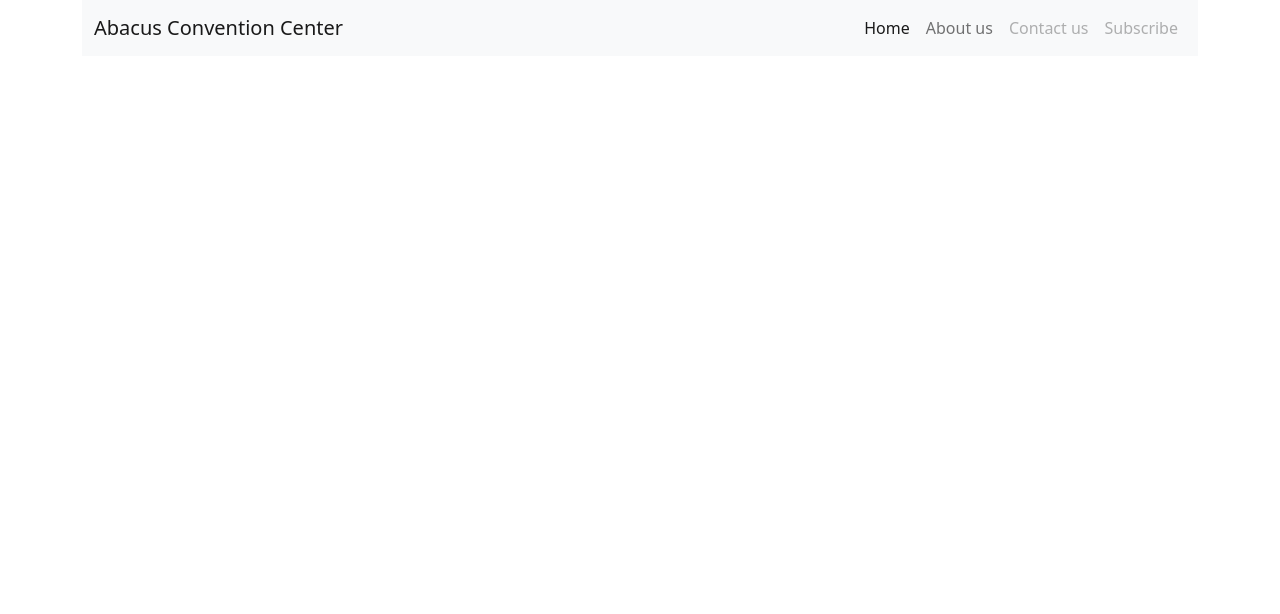
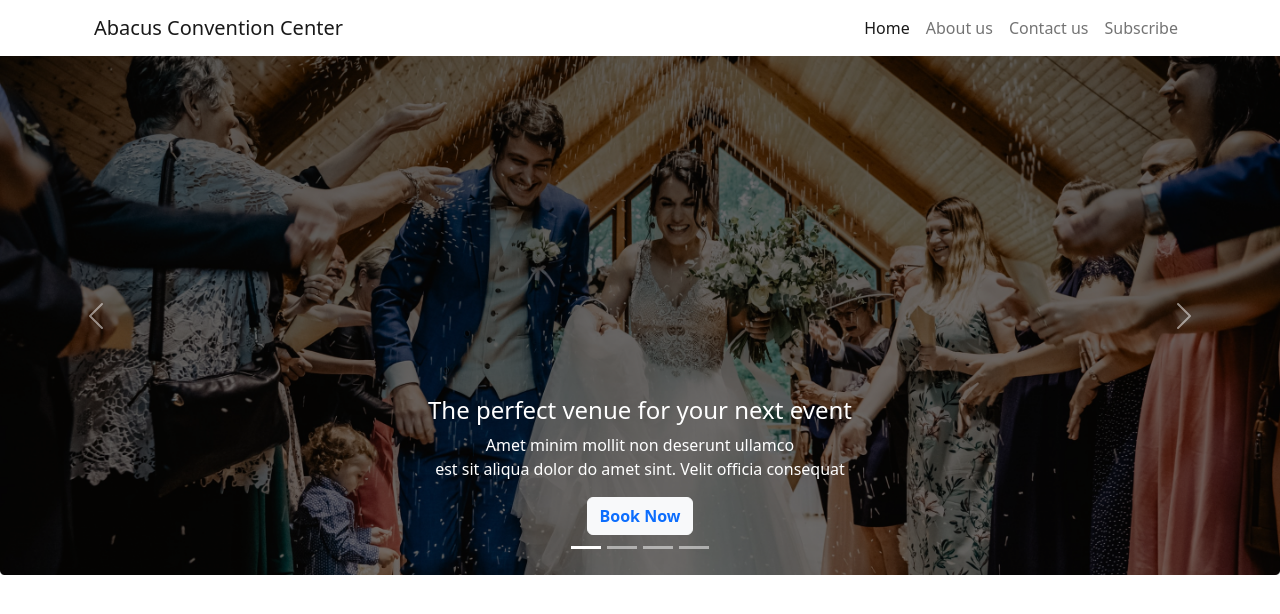
Before and after one commit to HmSani6699/convention-center, a plain HTML site: page index.html in a window 1280 px wide. Drawn offline with nearby package versions, Linux system fonts and the light colour scheme.

Commit message:
add the header part

```diff
--- a/index.html
+++ b/index.html
@@ -22,8 +22,7 @@
     <header>
         <section class="container">
             <!-- start nav -->
-            <nav
-                class="navbar navbar-expand-lg bg-light">
+            <nav class="navbar navbar-expand-lg">
                 <div class="container-fluid">
                     <a class="navbar-brand"
                         href="#">Abacus Convention
@@ -47,24 +46,134 @@
                                     aria-current="page"
                                     href="#">Home</a>
                             </li>
-                            <li class="nav-item">
+                            <li
+                                class="nav-item active">
                                 <a class="nav-link"
                                     href="#">About
                                     us</a>
                             </li>
-                            <li class="nav-item">
+                            <li
+                                class="nav-item active">
                                 <a
-                                    class="nav-link disabled">Contact
+                                    class="nav-link ">Contact
                                     us</a>
                             </li>
-                            <li class="nav-item">
+                            <li
+                                class="nav-item active">
                                 <a
-                                    class="nav-link disabled">Subscribe</a>
+                                    class="nav-link ">Subscribe</a>
                             </li>
                         </ul>
                     </div>
                 </div>
             </nav>
+        </section>
+        <!-- main content section-->
+        <section>
+            <div id="carouselExampleCaptions"
+                class="carousel slide"
+                data-bs-ride="false">
+                <div class="carousel-indicators">
+                    <button type="button"
+                        data-bs-target="#carouselExampleCaptions"
+                        data-bs-slide-to="0"
+                        class="active"
+                        aria-current="true"
+                        aria-label="Slide 1"></button>
+                    <button type="button"
+                        data-bs-target="#carouselExampleCaptions"
+                        data-bs-slide-to="1"
+                        aria-label="Slide 2"></button>
+                    <button type="button"
+                        data-bs-target="#carouselExampleCaptions"
+                        data-bs-slide-to="2"
+                        aria-label="Slide 3"></button>
+                    <button type="button"
+                        data-bs-target="#carouselExampleCaptions"
+                        data-bs-slide-to="3"
+                        aria-label="Slide 4"></button>
+                </div>
+                <div class="carousel-inner">
+                    <div
+                        class="carousel-item active">
+                        <img src="images/banner.png"
+                            class="d-block w-100"
+                            alt="...">
+                        <div
+                            class="carousel-caption d-none d-md-block">
+                            <h4>The perfect venue
+                                for your
+                                next event
+                            </h4>
+                            <p>Amet minim mollit
+                                non deserunt
+                                ullamco<br> est
+                                sit
+
+                                aliqua dolor do
+                                amet sint. Velit
+                                officia consequat
+                            </p>
+                            <button type="button"
+                                class="btn btn-light fw-semibold text-primary"><a
+                                    href="https://www.facebook.com/profile.php?id=100066865836961"
+                                    class="text-decoration-none"
+                                    target="_blank">Book
+                                    Now</a></button>
+                        </div>
+                    </div>
+                    <div class="carousel-item">
+                        <img src="..."
+                            class="d-block w-100"
+                            alt="...">
+                        <div
+                            class="carousel-caption d-none d-md-block">
+                            <h5>Second slide label
+                            </h5>
+                            <p>Some representative
+                                placeholder
+                                content for the
+                                second slide.</p>
+                        </div>
+                    </div>
+                    <div class="carousel-item">
+                        <img src="..."
+                            class="d-block w-100"
+                            alt="...">
+                        <div
+                            class="carousel-caption d-none d-md-block">
+                            <h5>Third slide label
+                            </h5>
+                            <p>Some representative
+                                placeholder
+                                content for the
+                                third slide.</p>
+                        </div>
+                    </div>
+                </div>
+                <button
+                    class="carousel-control-prev"
+                    type="button"
+                    data-bs-target="#carouselExampleCaptions"
+                    data-bs-slide="prev">
+                    <span
+                        class="carousel-control-prev-icon"
+                        aria-hidden="true"></span>
+                    <span
+                        class="visually-hidden">Previous</span>
+                </button>
+                <button
+                    class="carousel-control-next"
+                    type="button"
+                    data-bs-target="#carouselExampleCaptions"
+                    data-bs-slide="next">
+                    <span
+                        class="carousel-control-next-icon"
+                        aria-hidden="true"></span>
+                    <span
+                        class="visually-hidden">Next</span>
+                </button>
+            </div>
         </section>
     </header>
     <!-- bootstrap js -->
```
